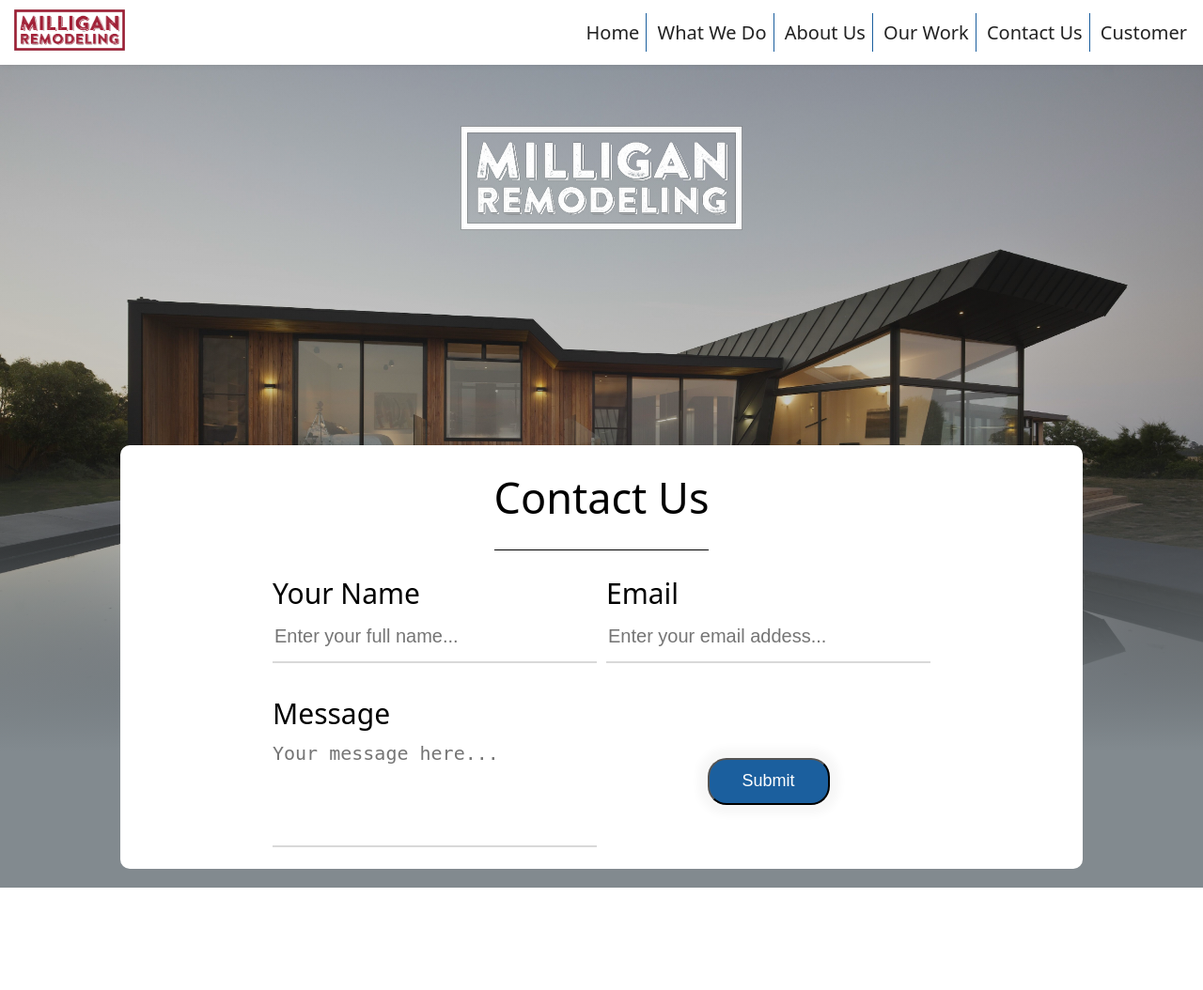
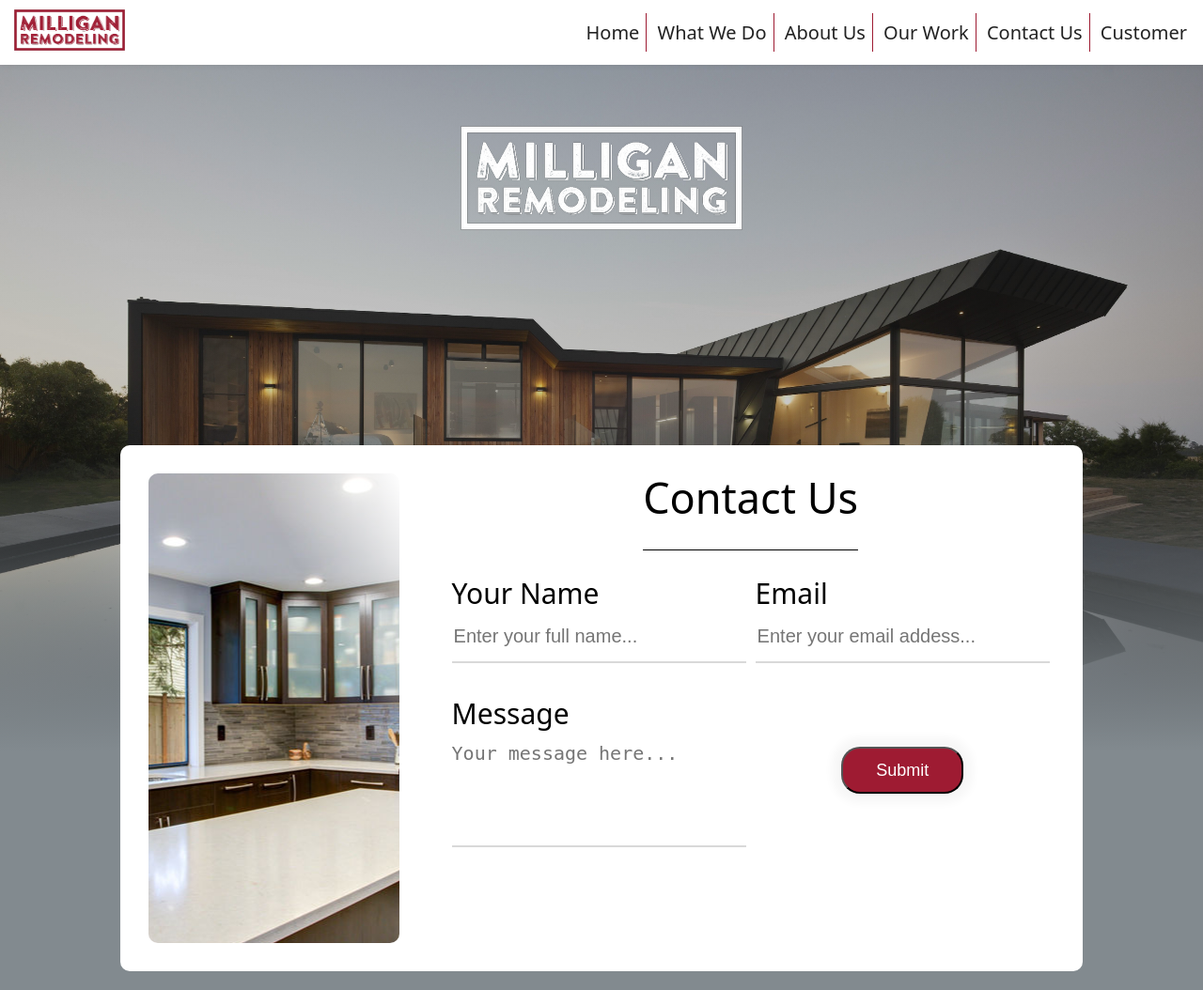
Before and after one commit to OReynolds123/MilliganRemodeling, a PHP site: page /pages/contact.html in a window 1280 px wide. Shown: the whole page at 94% size. Before the commit the page ends 945 px from the top, so only its background shows below. Run offline with PHP 8.4, Linux system fonts and the light colour scheme.

Commit message:
Some more updates to index and contact page

```diff
--- a/index.html
+++ b/index.html
@@ -150,7 +150,7 @@
                     <div class="projectsLandingContainerRightText">This is sample text for project 1.</div>
                 </div>
                 <div class="projectsLandingContainerRightImgDiv">
-                    <img src="images/bkg1.jpg" class="projectsLandingContainerRightImg">
+                    <div class="projectsLandingContainerRightImg"></div>
                 </div>
             </div>
         </div>
--- a/pages/contact.html
+++ b/pages/contact.html
@@ -62,14 +62,18 @@
     <!-- Info Landing -->
     <div class="pageLanding">
         <div class="pageLandingDiv">
-            <div class="pageLandingTitleDiv">
-                <span class="pageLandingTitle">Contact Us</span>
-            </div>
             <div style="position:relative;">
                 <div class="contactLandingSuccessBanner"></div>
             </div>
             <div class="contactLandingDiv">
-                <div class="contactLandingDivForm middle">
+                <div class="contactLandingDivLeft">
+                    <div class="contactLandingDivLeftImg"></div>
+                </div>
+                <div class="contactLandingDivRight">
+                    <div class="contactLandingDivForm">
+                        <div class="pageLandingTitleDiv">
+                            <span class="pageLandingTitle">Contact Us</span>
+                        </div>
                         <form class="contactLandingForm" action="scripts/contactForm.php" method="post">
                             <div class="contactLandingFormInputDiv" data-validate="Name is required">
                                 <span class="contactLandingFormInputTitle">Your Name</span>
@@ -94,6 +98,7 @@
                 </div>
             </div>
         </div>
+    </div>
 
 </body>
 
--- a/stylesheets/contact.css
+++ b/stylesheets/contact.css
@@ -1,8 +1,4 @@
 /* Contact Landing */
-.pageLandingDiv {
-    max-width: 1000px;
-    margin: auto;
-}
 .contactLandingSuccessBanner {
     position: absolute;
     top: 0;
@@ -16,18 +12,43 @@
     text-anchor: middle;
 }
 .contactLandingDiv {
-    width: 70%;
+    width: 100%;
     height: 100%;
     display: flex;
-    margin: auto;
+    flex-wrap: wrap;
+    justify-content: center;
     transition: all 0.2s ease-in-out;
     -webkit-transition: all 0.2s ease-in-out;
     -moz-transition: all 0.2s ease-in-out;
     -ms-transition: all 0.2s ease-in-out;
     -o-transition: all 0.2s ease-in-out;
 }
+.contactLandingDivLeft {
+    flex: calc(30% - calc(var(--spacing)/2));
+    margin: 0;
+    margin-right: var(--spacing);
+    display: flex;
+    justify-content: center;
+}
+.contactLandingDivLeftImg {
+    height: 500px;
+    width: 90%;
+    margin: 30px 0px 30px 30px;
+    border-radius: 10px;
+    -webkit-border-radius: 10px;
+    -moz-border-radius: 10px;
+    -ms-border-radius: 10px;
+    -o-border-radius: 10px;
+    background: linear-gradient(to right top, #00000000 70%, #ffffffff 100%), url(../images/bkg1.jpg);
+    background-position: center;
+    background-repeat: no-repeat;
+}
+.contactLandingDivRight {
+    flex: calc(70% - calc(var(--spacing)/2));
+}
 .contactLandingDivForm {
-    width: 100%;
+    width: 90%;
+    margin: auto;
     height: max-content;
     border-radius: 5px;
     transition: all 0.2s ease-in-out;
@@ -130,6 +151,7 @@
     -moz-transition: all .4s;
     -ms-transition: all .4s;
     -o-transition: all .4s;
+    margin-bottom: 23px;
 }
 .contactLandingFormButton:hover {
     cursor: pointer;
@@ -137,7 +159,13 @@
     color: var(--black1);
 }
 
-@media screen and (max-width: 1000px) {
+@media screen and (max-width: 1200px) {
+    .contactLandingDivLeft {
+        display: none;
+    }
+    .contactLandingDivForm {
+        flex: 100%;
+    }
     .contactLandingForm {
         margin-top: 10px;
         height: max-content;
@@ -168,4 +196,7 @@
     .contactLandingFormInput {
         text-align: center;
     }
+    .contactLandingFormButton {
+        margin-bottom: 0;
+    }
 }
--- a/stylesheets/stylesheet.css
+++ b/stylesheets/stylesheet.css
@@ -26,7 +26,7 @@ a.anchor {
 }
 :root {
     --p1: #949ca3d0; /* 9e1b32*/
-    --p2: #1b5f9e; /* 9e1b32*/
+    --p2: #9e1b32; /*  1b5f9e*/
     --s1: #828A8F;
     --s2: #F7F7F7;
     --s2Hover: #e4eeff;
```
Also changed, not shown: other parts of stylesheets/stylesheet.css (+49 -18 lines). Lines whose indentation alone changed are shown as unchanged.
